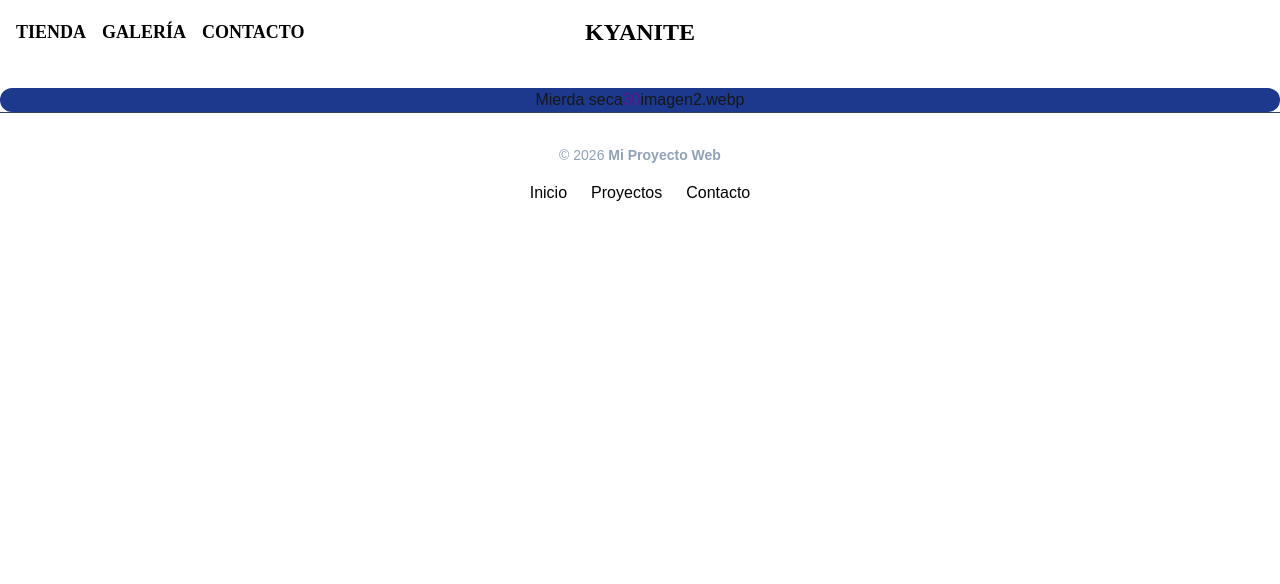
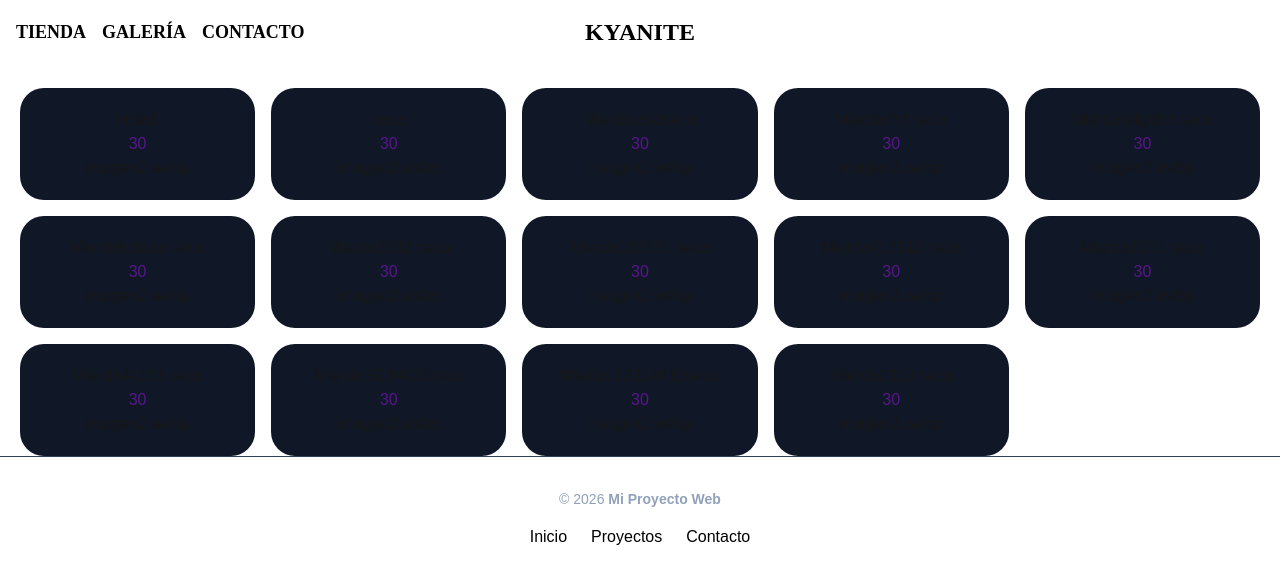
Before and after one commit to lalit0o/ProyectoAplicacionesWeb, a Next.js app: page /tienda in a window 1280 px wide. Shown: the top 584 px of the page. Built offline with nearby package versions, Linux system fonts and the light colour scheme.

Commit message:
se agrego render de articulos y ruta dinamica

```diff
--- a/package.json
+++ b/package.json
@@ -11,10 +11,13 @@
   "dependencies": {
     "next": "16.1.6",
     "react": "19.2.3",
-    "react-dom": "19.2.3"
+    "react-dom": "19.2.3",
+    "zustand": "^5.0.12"
   },
   "devDependencies": {
     "@tailwindcss/postcss": "^4",
+    "@types/node": "25.5.0",
+    "@types/react": "19.2.14",
     "eslint": "^9",
     "eslint-config-next": "16.1.6",
     "tailwindcss": "^4"
--- a/src/app/layout.js
+++ b/src/app/layout.js
@@ -12,8 +12,8 @@ const geistMono = Geist_Mono({
 });
 
 export const metadata = {
-  title: "Kim's store ",
-  description: "Generated by create next app",
+  title: "Kyanite ",
+  description: "Kyanite's store",
 };
 
 export default function RootLayout({ children }) {
--- a/src/app/page.js
+++ b/src/app/page.js
@@ -1,5 +1,5 @@
-import Footer from "@/components/Footer";
-import Header from "@/components/Header";
+import Footer from "../components/Footer";
+import Header from "../components/Header";
 
 export default function LandingPage() {
   return (
--- /dev/null
+++ b/src/app/producto/[id]/page.tsx
@@ -0,0 +1,15 @@
+type params = {
+    id:number
+}
+
+type props = {
+    params:params
+}
+
+export default async function Producto({params}:props) {
+    const {id} = await params;
+    return (
+    <div className="text-black">
+        <h1>Hola, estas viendo el producto con id : {id}</h1>
+    </div>)
+}
--- a/src/app/tienda/page.js
+++ b/src/app/tienda/page.js
@@ -1,17 +1,25 @@
-import Header from "@/components/Header";
-import Footer from "@/components/Footer";
-import Articulo from "@/components/Articulo";
+'use client'
+
+import Header from "../../components/Header";
+import Footer from "../../components/Footer";
+import Articulo from "../../components/Articulo";
+import {useProductStore} from "../../store/useProductStore";
 
 
 
 export default function Tienda() {
+    const articulos = useProductStore((state)=>state.articulos);
 
-    const articulos = [{id:1,titulo:"Mierda seca", precio:30, imagen:'imagen2.webp'}]
+
+
     return (<div className="min-h-screen">
         <Header />
-            {articulos.map((item)=>(
-                <Articulo key={item.id} articulo={item}/>
-            ))}
+        <div className="grid grid-cols-2 gap-4 md:grid-cols-3 lg:grid-cols-5 ml-5 mr-5">
+            {articulos.map((item) => (
+            <Articulo key={item.id} articulo={item} />
+        ))}
+        </div>
+
 
 
         <Footer />
--- a/src/components/Articulo.tsx
+++ b/src/components/Articulo.tsx
@@ -1,4 +1,7 @@
+import Link from 'next/link';
+
 type articulo = {
+    id: number,
     titulo: string,
     precio: number,
     imagen: string
@@ -10,12 +13,15 @@ type props = {
 }
 
 export default function Articulo({ articulo }: props) {
-    return (<div className="flex justify-center bg-blue-900 rounded-3xl">
-        <h1 className="text-blue">{articulo.titulo}</h1>
-        <p className="text-purple-900">{articulo.precio}</p>
-        <p>{articulo.imagen}</p>
+    return (
+        <Link href={`/producto/${articulo.id}`}>
+            <div className="text-center bg-gray-900 py-5 px-5 rounded-3xl">
+            <h1 className="text-blue">{articulo.titulo}</h1>
+            <p className="text-purple-900">{articulo.precio}</p>
+            <p>{articulo.imagen}</p>
 
 
-    </div>)
+            </div>
+        </Link>)
 
 }
--- /dev/null
+++ b/src/store/useProductStore.ts
@@ -0,0 +1,44 @@
+import {create} from 'zustand'
+
+
+interface Articulo {
+    id:Number;
+    titulo:String;
+    categoria:String;
+    precio:Number;
+    imagen:String;
+}
+
+
+type Store={
+    articulos:Articulo[]
+    getProductosPorCategoria: (categoria:string)=>Articulo[];
+
+}
+
+
+export const useProductStore = create<Store>()((set,get)=>({
+    articulos: [
+    { id: 1, titulo: "Hola1", categoria:"anillos",precio: 30, imagen: 'imagen2.webp' },
+    { id: 1, titulo: "caca", categoria: "anillos", precio: 30, imagen: 'imagen2.webp' },
+    { id: 2, titulo: "Mierda asdseca", categoria: "anillos", precio: 30, imagen: 'imagen2.webp' },
+    { id: 3, titulo: "Mierdarfrrf seca", categoria: "anillos", precio: 30, imagen: 'imagen2.webp' },
+    { id: 4, titulo: "Mierdarefgdbrt seca", categoria: "anillos", precio: 30, imagen: 'imagen2.webp' },
+    { id: 5, titulo: "Mierdaholaaa seca", categoria: "aretes", precio: 30, imagen: 'imagen2.webp' },
+    { id: 6, titulo: "Mierda3232 seca", categoria: "aretes", precio: 30, imagen: 'imagen2.webp' },
+    { id: 7, titulo: "Mierda123131 seca", categoria: "aretes", precio: 30, imagen: 'imagen2.webp' },
+    { id: 8, titulo: "Mierda412312 seca", categoria: "pulseras", precio: 30, imagen: 'imagen2.webp' },
+    { id: 9, titulo: "Mierda1231 seca", categoria: "pulseras", precio: 30, imagen: 'imagen2.webp' },
+    { id: 10, titulo: "Mierda44123 seca", categoria: "pulseras", precio: 30, imagen: 'imagen2.webp' },
+    { id: 11, titulo: "Mierda 5234423seca", categoria: "chakras", precio: 30, imagen: 'imagen2.webp' },
+    { id: 12, titulo: "Mierda 12314413seca", categoria: "chakras", precio: 30, imagen: 'imagen2.webp' },
+    { id: 13, titulo: "Mierda2313 seca",categoria:"chakras", precio: 30, imagen: 'imagen2.webp' }],
+
+
+
+    getProductosPorCategoria: (categoria) =>{
+
+        return get().articulos.filter(art=>art.categoria==categoria);
+
+    }
+}))
```
Also changed, not shown: tsconfig.json (added, +37 -0 lines), 1 other file (tests, documents, lock files or other folders).
